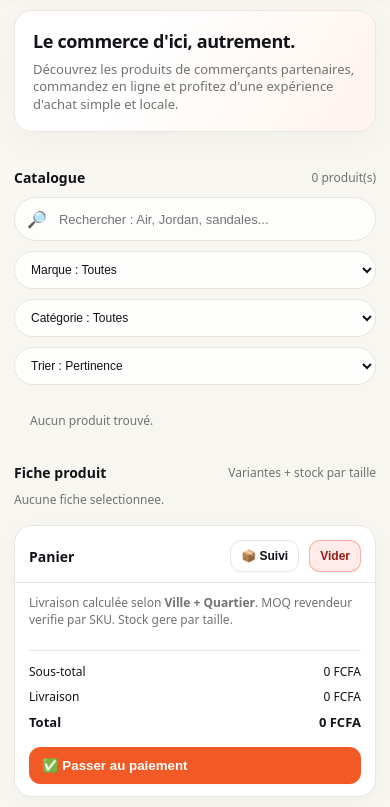
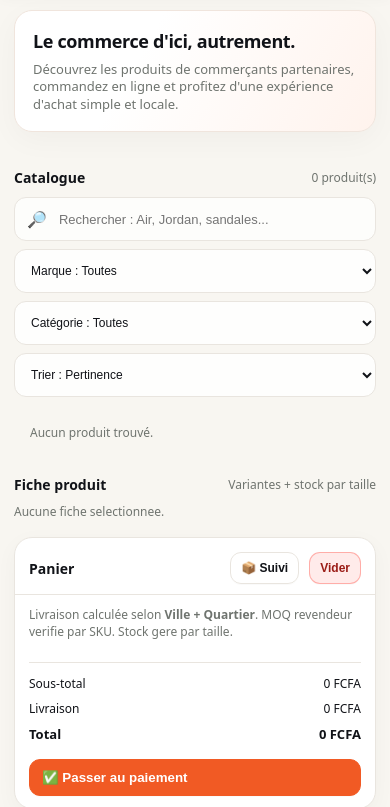
Before and after one commit to cedricDev97/Tchokos_sarl, a Django app: page / in a window 390 px wide. Shown: the part 244-1051 px from the top of the page. Run offline with Django 5.2, Linux system fonts and the light colour scheme; data that the repository does not hold is empty.

Commit message:
Improve eKAKO catalog filters layout

```diff
--- a/static/assets/ekako-theme.css
+++ b/static/assets/ekako-theme.css
@@ -162,3 +162,38 @@ select:focus,
     padding: 14px;
   }
 }
+
+
+/* eKAKO — FILTRES COMPACTS V1 */
+#pageShop > .grid > section > .hero-row {
+  display: grid !important;
+  grid-template-columns:
+    minmax(180px, 1.5fr)
+    repeat(3, minmax(118px, 1fr));
+  gap: 8px !important;
+  align-items: stretch;
+}
+
+#pageShop > .grid > section > .hero-row > * {
+  min-width: 0 !important;
+  width: 100% !important;
+  box-sizing: border-box;
+}
+
+#pageShop > .grid > section > .hero-row .input,
+#pageShop > .grid > section > .hero-row .select {
+  min-height: 44px;
+  border-radius: 12px;
+}
+
+@media (max-width: 1150px) {
+  #pageShop > .grid > section > .hero-row {
+    grid-template-columns: repeat(2, minmax(0, 1fr));
+  }
+}
+
+@media (max-width: 600px) {
+  #pageShop > .grid > section > .hero-row {
+    grid-template-columns: 1fr;
+  }
+}
```
